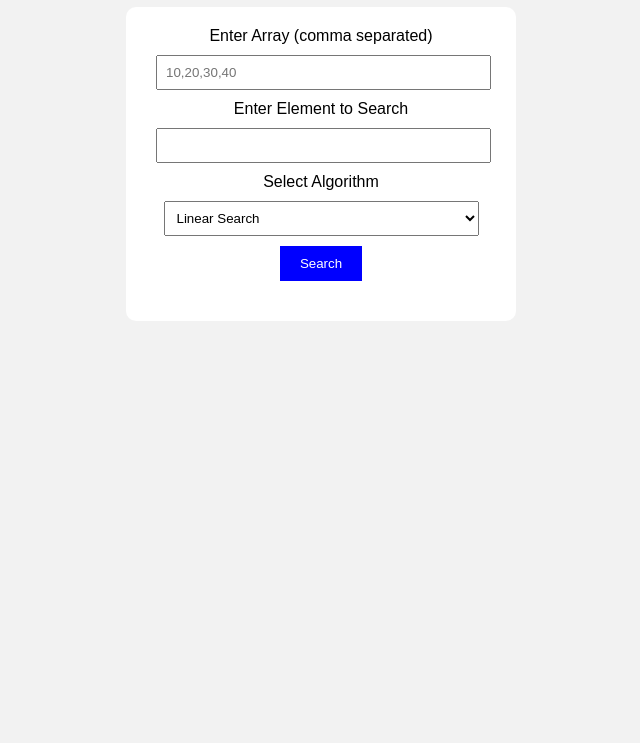
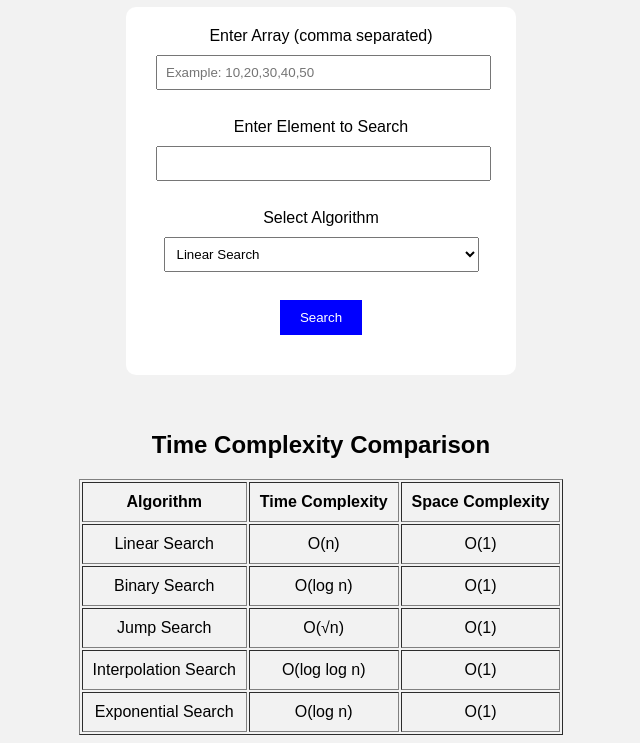
Before and after one commit to nitinra958-commits/Searching-Algo-Visualize-Analyzer, a plain HTML site: page index.html in a window 1280 px wide. Shown: the part 73-816 px from the top of the page, without its empty margins (319-959 px from the left). Drawn offline with Linux system fonts and the light colour scheme.

Commit message:
Update index.html

```diff
--- a/index.html
+++ b/index.html
@@ -1,37 +1,96 @@
 <!DOCTYPE html>
 <html>
+
 <head>
-<title>Searching Algorithm Visualizer</title>
-<link rel="stylesheet" href="style.css">
+    <title>Searching Algorithm Visualizer</title>
+    <link rel="stylesheet" href="style.css">
 </head>
 
 <body>
 
-<h1>Searching Algorithms</h1>
+<h1>Searching Algorithms Visualizer</h1>
 
 <div class="container">
 
 <label>Enter Array (comma separated)</label>
-<input type="text" id="array" placeholder="10,20,30,40">
+<br>
+<input type="text" id="array" placeholder="Example: 10,20,30,40,50">
+
+<br><br>
 
 <label>Enter Element to Search</label>
+<br>
 <input type="number" id="key">
 
+<br><br>
+
 <label>Select Algorithm</label>
+<br>
 
 <select id="algorithm">
+
 <option value="linear">Linear Search</option>
 <option value="binary">Binary Search</option>
 <option value="jump">Jump Search</option>
 <option value="interpolation">Interpolation Search</option>
 <option value="exponential">Exponential Search</option>
+
 </select>
+
+<br><br>
 
 <button onclick="searchElement()">Search</button>
 
 <h2 id="result"></h2>
 
+<p id="time"></p>
+<p id="space"></p>
+
 </div>
+
+<br><br>
+
+<h2>Time Complexity Comparison</h2>
+
+<table border="1" align="center" cellpadding="10">
+
+<tr>
+<th>Algorithm</th>
+<th>Time Complexity</th>
+<th>Space Complexity</th>
+</tr>
+
+<tr>
+<td>Linear Search</td>
+<td>O(n)</td>
+<td>O(1)</td>
+</tr>
+
+<tr>
+<td>Binary Search</td>
+<td>O(log n)</td>
+<td>O(1)</td>
+</tr>
+
+<tr>
+<td>Jump Search</td>
+<td>O(√n)</td>
+<td>O(1)</td>
+</tr>
+
+<tr>
+<td>Interpolation Search</td>
+<td>O(log log n)</td>
+<td>O(1)</td>
+</tr>
+
+<tr>
+<td>Exponential Search</td>
+<td>O(log n)</td>
+<td>O(1)</td>
+</tr>
+
+</table>
 
 <script src="script.js"></script>
 
```
